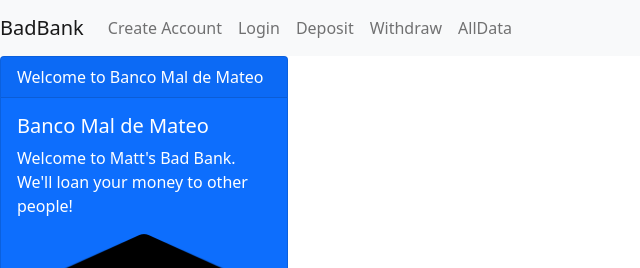
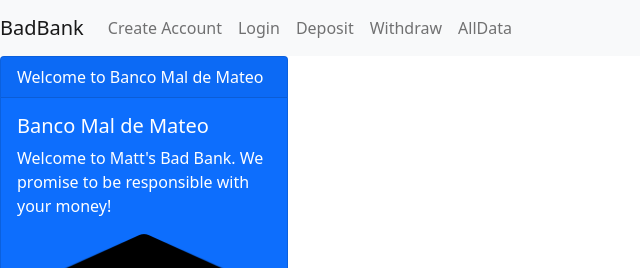
Before and after one commit to eliotmatrva/bank-sim-mern, a React (Create React App) app: page / in a window 1280 px wide. Shown: the top 268 px of the page, without its empty margins (0-640 px from the left). Built offline with nearby package versions, Linux system fonts and the light colour scheme; no server answers.

Commit message:
added it

```diff
--- a/src/components/home.js
+++ b/src/components/home.js
@@ -10,7 +10,7 @@ export default function Home(){
       txtcolor="white"
       header="Welcome to Banco Mal de Mateo"
       title="Banco Mal de Mateo"
-      text="Welcome to Matt's Bad Bank. We'll loan your money to other people!"
+      text="Welcome to Matt's Bad Bank. We promise to be responsible with your money!"
       body={(
         <img
           src={bankLogo}
```
